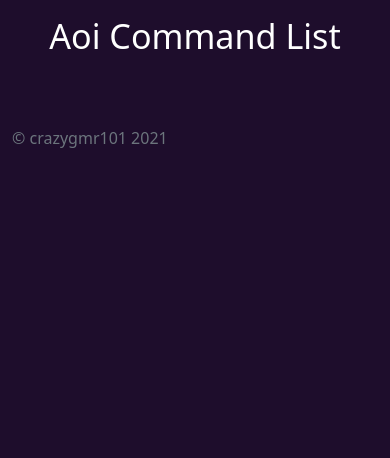
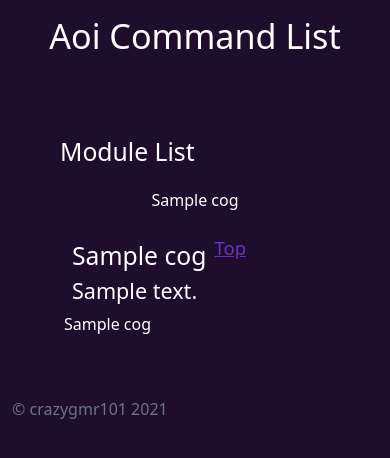
Before and after one commit to aoi-bot/Aoi, a Python web app: template complexity/templates/commands.html in a window 390 px wide. Shown: the part 52-510 px from the top of the page. Run offline with Jinja, Linux system fonts and the light colour scheme; the template is opened without the code that fills it: most values are stand-ins (such as "Sample title", 1, 10 or a date in 2020).

Commit message:
[site] update commands page for a more mobile-friendly view

```diff
--- a/complexity/templates/commands.html
+++ b/complexity/templates/commands.html
@@ -8,23 +8,24 @@
     </div>
 </div>
 <div class="px-5">
-    <div class="d-flex align-items-start">
-        <div aria-orientation="vertical"
-             class="nav flex-column nav-pills me-3 overflow-auto vh-50 navbar-expand-lg d-md-flex d-none"
-             id="v-pills-tab" role="navigation">
+    <div class="align-items-start">
+        <div class="container" role="navigation">
+            <div class="my-3 d-block" id="list">&nbsp;</div>
+            <h2 class="d-block">Module List</h2>
+            <div class="row">
+                {% for cog in commands %}
+                <a aria-selected="true" role="tab" type="button"
+                        class="btn btn-primary-outline nav-link my-1 text-white col-12 col-xs-6
+                        col-sm-4 col-md-3 col-lg-2" href="#{{cog}}-section">
+                    {{cog}}
+                </a>
+                {% endfor %}
+            </div>
+        </div>
+        <div class="container">
             {% for cog in commands %}
-            <button aria-controls="v-pills-{{cog}}"
-                    aria-selected="true" class="nav-link my-1 {active} text-white"
-                    data-bs-target="#v-pills-{{cog}}" data-bs-toggle="pill" role="tab" type="button">
-                {{cog}}
-            </button>
-            {% endfor %}
-        </div>
-        <div class="tab-content flex-fill overflow-auto vh-50 sidenav sn-bg-4 fixed" id="v-pills-tabContent">
-            {% for cog in commands %}
-            <div aria-labelledby="v-pills-{{cog}}-tab" class="tab-pane fade my-3 mx-4 {show} {active} text-white"
-                 id="v-pills-{{cog}}" role="tabpanel">
-                <h2 class="mx-2 my-2">{{cog}}</h2>
+            <div class="my-3 mx-1 text-white" id="{{cog}}-section">
+                <h2 class="mx-2 my-2">{{cog}}<sup><a class="px-2" href="#list">Top</a></sup><br/></h2>
                 <h4 class="mx-2 my-2">{{commands[cog].description}}</h4>
                 {% for command in commands[cog].commands %}
                 {{ commands[cog].commands[command] }}
```
